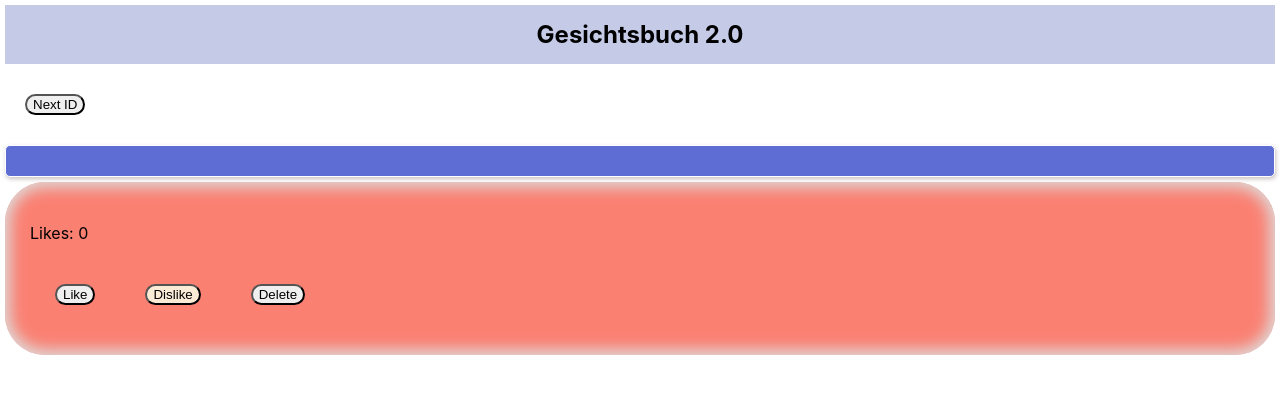
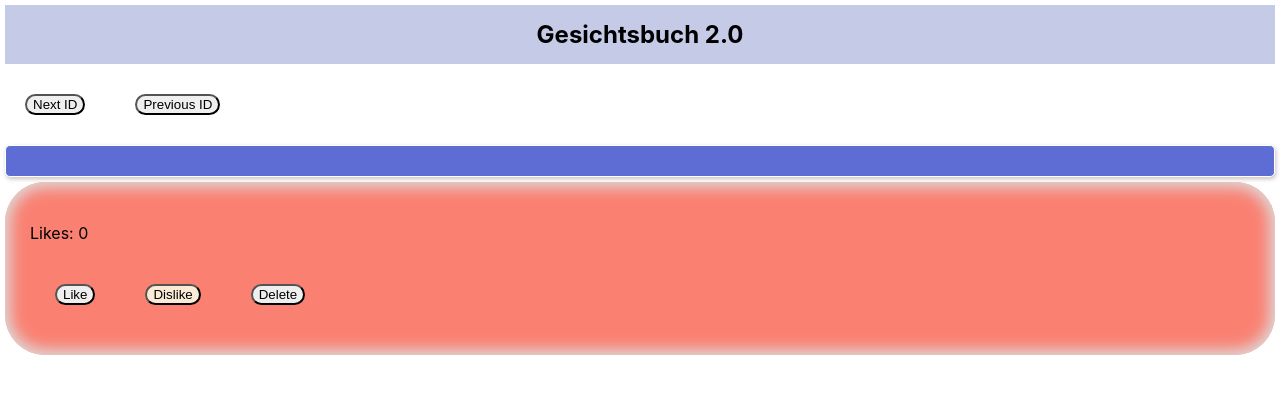
Before and after one commit to Roman-devs/react-start, a React (Create React App) app: page / in a window 1280 px wide. Shown: the top 394 px of the page. Built offline with nearby package versions, Linux system fonts and the light colour scheme; no server answers.

Commit message:
Added a previous card button

```diff
--- a/src/App.js
+++ b/src/App.js
@@ -41,6 +41,7 @@ function App() {
 
 
                     <Button onClick={ () => setSelectedStudentID(selectedStudentID + 1)}> Next ID </Button>
+                    <Button onClick={ () => setSelectedStudentID(selectedStudentID - 1)}> Previous ID </Button>
 
                     <StudentEntry email={studentsAPI.email} id={studentsAPI.id} name={studentsAPI.name} />
 
```
